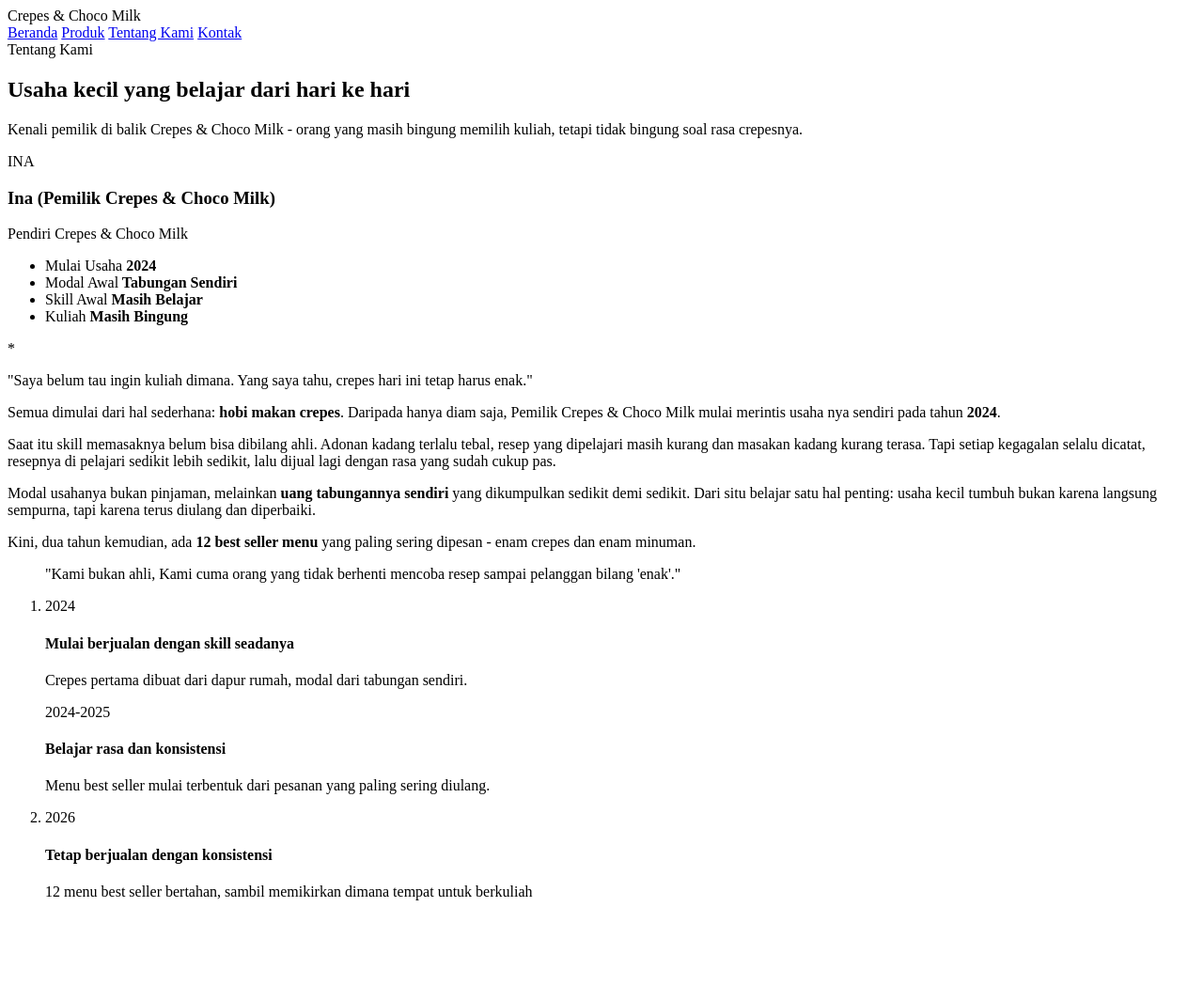
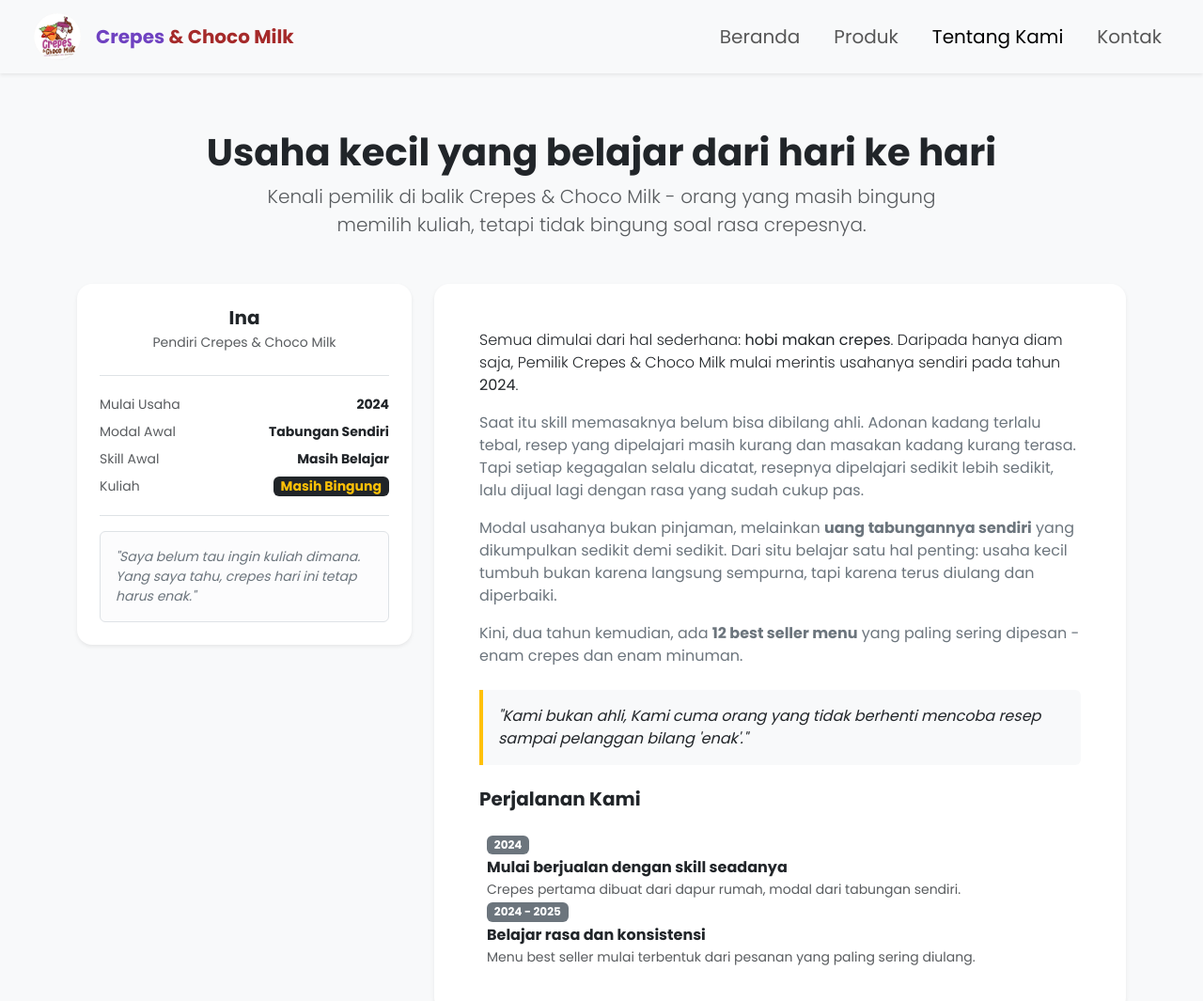
Before and after one commit to ajuss3616-star/Project-Website-UMKM-3, a plain HTML site: page about.html in a window 1280 px wide. Shown: the top 1065 px of the page at 94% size. Before the commit the page ends 974 px from the top, so only its background shows below. Drawn offline with nearby package versions, Linux system fonts and the light colour scheme.

Commit message:
perubahan gambar dan tentang kami

```diff
--- a/about.html
+++ b/about.html
@@ -1,84 +1,100 @@
 <!DOCTYPE html>
-<html lang="en">
+<html lang="id">
 <head>
     <meta charset="UTF-8">
     <meta name="viewport" content="width=device-width, initial-scale=1.0">
-    <title>Document</title>
+    <title>Tentang Kami - Crepes & Choco Milk</title>
+    <link href="https://cdn.jsdelivr.net/npm/bootstrap@5.3.2/dist/css/bootstrap.min.css" rel="stylesheet">
+    <link rel="stylesheet" href="css/style.css">
 </head>
-<body>
+<body class="bg-light">
 <header>
-        <div class="logo">Crepes & <span>Choco Milk</span></div>
+    <nav class="navbar navbar-expand-lg navbar-light bg-light shadow-sm px-3 px-md-4 py-2">
+      <div class="container-fluid">
+        <img src="../Project-Website-UMKM-3/assets/img/logo.jpg" alt="Logo" class="logo me-2 me-md-3" width="50"
+          height="50">
+        <p class=" d-md-block fw-bold mt-3">
+          <span class="ungu d-none d-md-inline">Crepes</span> <span class="coklat d-none d-md-inline"> & Choco
+            Milk</span>
+        </p>
 
-        <a href="index.html">Beranda</a>
-        <a href="produk.html">Produk</a>
-        <a href="about.html">Tentang Kami</a>
-        <a href="kontak.html">Kontak</a>
+        <button class="navbar-toggler border-0 shadow-none" type="button" data-bs-toggle="collapse"
+          data-bs-target="#navbarNav" aria-controls="navbarNav" aria-expanded="false" aria-label="Toggle navigation">
+          <span class="navbar-toggler-icon"></span>
+        </button>
+
+        <div class="collapse navbar-collapse justify-content-end text-center text-lg-end" id="navbarNav">
+          <ul class="navbar-nav pt-2 pt-lg-0">
+            <li class="nav-item"><a class="nav-link py-1 py-lg-2" href="index.html">Beranda</a></li>
+            <li class="nav-item"><a class="nav-link py-1 py-lg-2" href="produk.html">Produk</a></li>
+            <li class="nav-item"><a class="nav-link  active py-1 py-lg-2" href="about.html">Tentang Kami</a></li>
+            <li class="nav-item"><a class="nav-link py-1 py-lg-2" href="kontak.html">Kontak</a></li>
+          </ul>
+        </div>
+      </div>
+    </nav>
   </header>
-
-                         <!-- TENTANG KAMI PROFIL -->
-     <section id="tentang" class="section">
+    <section id="tentang" class="py-5"style="margin-top: 90px;">
         <div class="container">
-            <div class="section-head">
-                <span class="kicker">Tentang Kami</span>
-                <h2>Usaha kecil yang belajar dari hari ke hari</h2>
-                <p>
+            <div class="text-center mb-5">
+                <h2 class="fw-bold display-6">Usaha kecil yang belajar dari hari ke hari</h2>
+                <p class="text-muted lead col-lg-8 mx-auto">
                     Kenali pemilik di balik Crepes & Choco Milk - orang yang
                     masih bingung memilih kuliah, tetapi tidak bingung soal
                     rasa crepesnya.
                 </p>
             </div>
 
-                        <!-- KARTU PROFIL PEMILIK -->
-            <div class="about-grid">
-                <aside class="owner-card">
-                    <div class="owner-avatar">INA</div>
-                    <h3>Ina (Pemilik Crepes & Choco Milk)</h3>
-                    <p class="owner-role">Pendiri Crepes & Choco Milk</p>
+            <div class="row g-4 align-items-start">
+                <div class="col-lg-4">
+                    <div class="card border-0 shadow-sm p-4 h-100 bg-white rounded-4">
+                        <h4 class="fw-bold fs-5 mb-1 text-center">Ina</h4>
+                        <p class="text-muted small mb-3 text-center">Pendiri Crepes & Choco Milk</p>
 
-                    <ul class="owner-list">
-                        <li><span>Mulai Usaha</span><strong>
-                            2024
-                        </strong></li>
-                        <li><span>Modal Awal</span><strong>
-                            Tabungan Sendiri
-                        </strong></li>
-                         <li><span>Skill Awal</span><strong>
-                            Masih Belajar
-                        </strong></li>
-                         <li><span>Kuliah</span><strong class="status">
-                            Masih Bingung
-                         </strong>
+                        <ul class="list-unstyled text-start border-top border-bottom py-3 my-2 small">
+                            <li class="d-flex justify-content-between py-1">
+                                <span class="text-muted">Mulai Usaha</span>
+                                <strong class="text-dark">2024</strong>
+                            </li>
+                            <li class="d-flex justify-content-between py-1">
+                                <span class="text-muted">Modal Awal</span>
+                                <strong class="text-dark">Tabungan Sendiri</strong>
+                            </li>
+                            <li class="d-flex justify-content-between py-1">
+                                <span class="text-muted">Skill Awal</span>
+                                <strong class="text-dark">Masih Belajar</strong>
+                            </li>
+                            <li class="d-flex justify-content-between py-1">
+                                <span class="text-muted">Kuliah</span>
+                                <strong class="text-warning bg-dark px-2 py-0.5 rounded">Masih Bingung</strong>
                             </li>
                         </ul>
 
-                    <div class="owner-note">
-                        <span aria-hidden="true">*</span>
-                        <p>
-                            "Saya belum tau ingin kuliah dimana. Yang saya tahu,
-                            crepes hari ini tetap harus enak."
-                        </p>
+                        <div class="alert alert-light border fst-italic small text-secondary mt-2 mb-0">
+                            "Saya belum tau ingin kuliah dimana. Yang saya tahu, crepes hari ini tetap harus enak."
                         </div>
-                </aside>
-
-                                     <!-- CERITA -->
+                    </div>
+                </div>
+                <div class="col-lg-8">
+                    <div class="card border-0 shadow-sm p-4 p-md-5 bg-white rounded-4">
                         <div class="story">
-                    <p class="lead">
+                            <p class="lead fs-6 text-dark">
                                 Semua dimulai dari hal sederhana:
                                 <strong>hobi makan crepes</strong>.
                                 Daripada hanya diam saja, Pemilik Crepes & Choco Milk
-                        mulai merintis usaha nya sendiri pada tahun <strong>2024</strong>.
+                                mulai merintis usahanya sendiri pada tahun <strong>2024</strong>.
                             </p>
 
-                   <p>
+                           <p class="text-secondary">
                             Saat itu skill memasaknya belum bisa dibilang ahli.
                             Adonan kadang terlalu tebal, resep yang dipelajari
                             masih kurang dan masakan kadang kurang terasa. Tapi
-                    setiap kegagalan selalu dicatat, resepnya di pelajari sedikit
-                    lebih sedikit, lalu  dijual lagi dengan rasa yang sudah
+                            setiap kegagalan selalu dicatat, resepnya dipelajari sedikit
+                            lebih sedikit, lalu dijual lagi dengan rasa yang sudah
                             cukup pas.
                            </p>
 
-                   <p>
+                           <p class="text-secondary">
                             Modal usahanya bukan pinjaman, melainkan
                             <strong>uang tabungannya sendiri</strong>
                             yang dikumpulkan sedikit demi sedikit. Dari situ
@@ -87,49 +103,32 @@
                             karena terus diulang dan diperbaiki.
                            </p>
 
-                   <p>
+                           <p class="text-secondary">
                             Kini, dua tahun kemudian, ada
                             <strong>12 best seller menu</strong> yang paling sering
                             dipesan - enam crepes dan enam minuman.
                            </p>
 
-                   <blockquote class="quote">
-                    "Kami bukan ahli, Kami cuma orang yang tidak
-                    berhenti mencoba resep sampai pelanggan bilang 'enak'."
+                           <figure class="bg-light p-3 border-start border-4 border-warning rounded-end my-4">
+                              <blockquote class="blockquote fs-6 mb-0 text-dark fst-italic">
+                                "Kami bukan ahli, Kami cuma orang yang tidak berhenti mencoba resep sampai pelanggan bilang 'enak'."
                               </blockquote>
+                           </figure>
 
-                   <ol class="timeline">
-                    <li>
-                        <span class="time">2024</span>
-                        <div>
-                            <h4>Mulai berjualan dengan skill seadanya</h4>
-                            <p>
-                                Crepes pertama dibuat dari dapur rumah,
-                                modal dari tabungan sendiri.
+                           <!-- Timeline -->
+                           <h5 class="fw-bold mb-4 mt-4">Perjalanan Kami</h5>
+                           <div class="timeline ms-2">
+                                <div class="timeline-item">
+                                    <span class="badge bg-secondary mb-1">2024</span>
+                                    <h5 class="fs-6 fw-bold mb-1">Mulai berjualan dengan skill seadanya</h5>
+                                    <p class="text-muted small mb-0">
+                                        Crepes pertama dibuat dari dapur rumah, modal dari tabungan sendiri.
                                     </p>
                                 </div>
-                        <span class="time">2024-2025</span>
-                        <h4>Belajar rasa dan konsistensi</h4>
-                        <p>
-                            Menu best seller mulai terbentuk dari
-                            pesanan yang paling sering diulang.
-                        </p>
-                    </li>
-                    <li>
-                        <span class="time">2026</span>
-                        <div>
-                            <h4>Tetap berjualan dengan konsistensi</h4>
-                            <p>
-                                12 menu best seller bertahan, sambil memikirkan
-                                dimana tempat untuk berkuliah
+                                <div class="timeline-item">
+                                    <span class="badge bg-secondary mb-1">2024 - 2025</span>
+                                    <h5 class="fs-6 fw-bold mb-1">Belajar rasa dan konsistensi</h5>
+                                    <p class="text-muted small mb-0">
+                                        Menu best seller mulai terbentuk dari pesanan yang paling sering diulang.
                                     </p>
                                 </div>
-                    </li>
-                   </ol>
-            </div>
-            </div>
-            </div>
-        </div>
-    </section>
-</body>
-</html>
```
Also changed, not shown: assets/img/WhatsApp Image 2026-11-20 at 08.06.12.jpeg (added), assets/img/WhatsApp Image 2026-11-20 at 08.06.13 (1).jpeg (added), assets/img/WhatsApp Image 2026-11-20 at 08.06.13 (2).jpeg (added), assets/img/WhatsApp Image 2026-11-20 at 08.06.13 (3).jpeg (added), assets/img/WhatsApp Image 2026-11-20 at 08.06.14.jpeg (added), assets/img/WhatsApp Image 2026-11-20 at 08.06.15 (1).jpeg (added), assets/img/WhatsApp Image 2026-11-20 at 08.06.15 (3).jpeg (added), assets/img/WhatsApp Image 2026-11-20 at 08.06.15.jpeg (added). Lines whose indentation alone changed are shown as unchanged.
